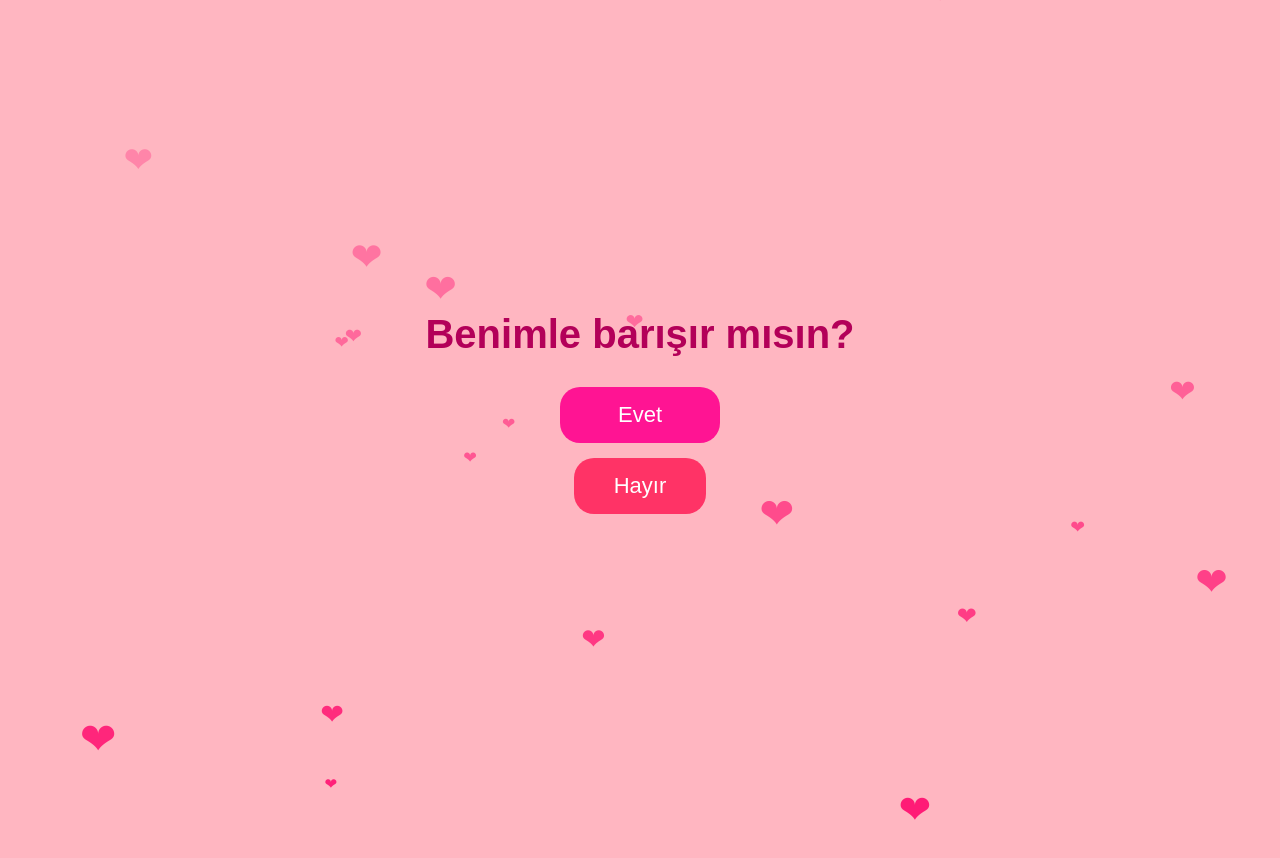
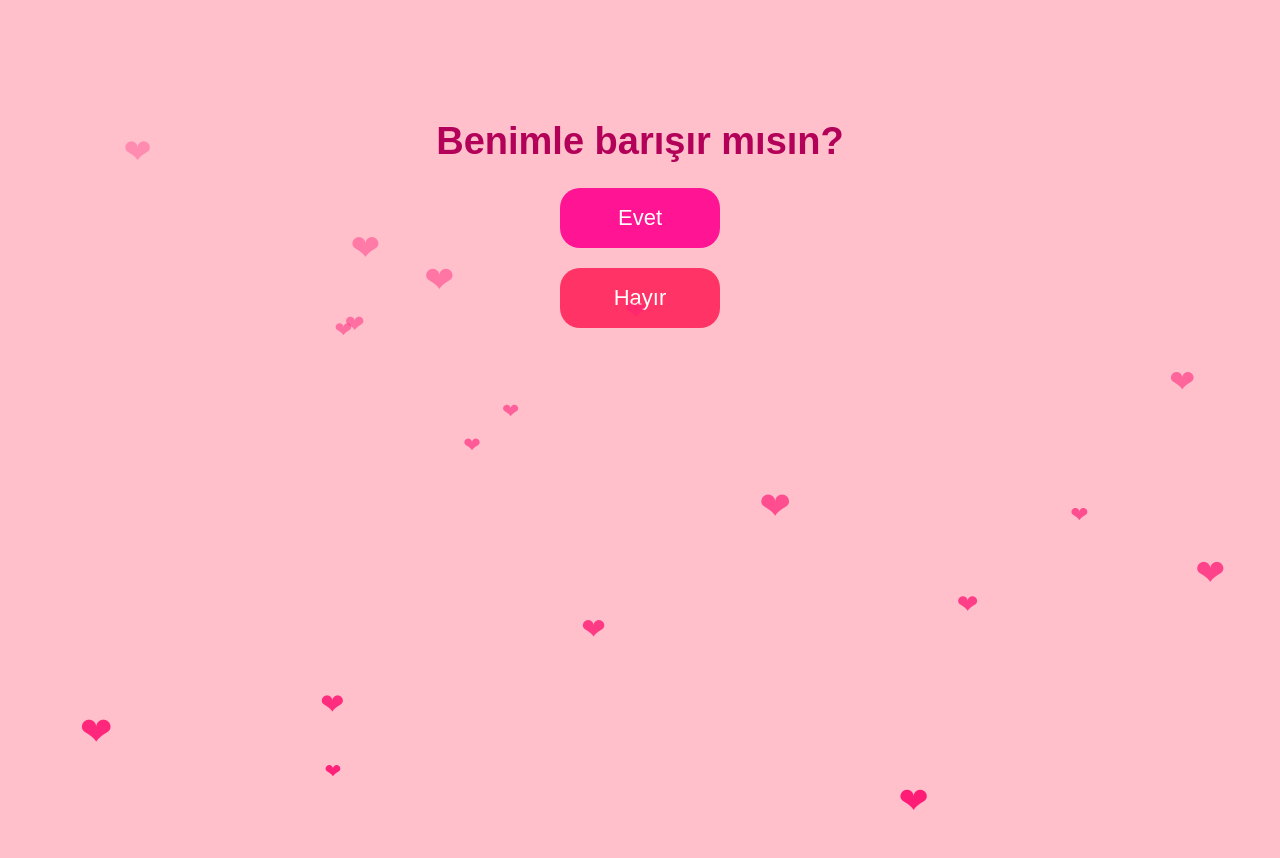
Before and after one commit to j2js7gbm45-create/Barisir-miyiz, a plain HTML site: page index.html in a window 1280 px wide. Before the commit the page ends 800 px from the top, so only its background shows below. Drawn offline with Linux system fonts and the light colour scheme.

Commit message:
Update index.html

```diff
--- a/index.html
+++ b/index.html
@@ -7,88 +7,82 @@
 <style>
     body {
         margin: 0;
+        width: 100vw;
         height: 100vh;
-        background: #ffb6c1;
+        background: pink;
+        overflow: hidden;
         font-family: Arial, sans-serif;
-        overflow: hidden;
-    }
-
-    .container {
-        position: relative;
-        z-index: 10;
-        height: 100vh;
-        display: flex;
-        flex-direction: column;
-        justify-content: center;
-        align-items: center;
-        text-align: center;
     }
 
     h1 {
-        font-size: 40px;
+        text-align: center;
+        margin-top: 15vh;
         color: #b30059;
-        margin-bottom: 30px;
+        font-size: 38px;
+        z-index: 2;
+        position: relative;
     }
 
-    button {
+    #yes, #no {
+        display: block;
+        margin: 20px auto;
         border: none;
         border-radius: 20px;
         cursor: pointer;
-        transition: all 0.3s ease;
+        font-size: 22px;
     }
 
     #yes {
         background: #ff1493;
         color: white;
-        font-size: 22px;
-        padding: 15px 40px;
-        min-width: 160px;
+        width: 160px;
+        height: 60px;
+        transition: width 0.3s, height 0.3s, font-size 0.3s;
     }
 
     #no {
         background: #ff3366;
         color: white;
-        font-size: 22px;
-        padding: 15px 40px;
-        margin-top: 15px;
+        width: 160px;
+        height: 60px;
     }
 
-    /* EVET tam ekran */
     .fullscreen {
         position: fixed;
         top: 0;
         left: 0;
-        width: 100vw;
-        height: 100vh;
+        width: 100vw !important;
+        height: 100vh !important;
         font-size: 80px !important;
         border-radius: 0 !important;
-        z-index: 20;
+        z-index: 10;
     }
 
     /* ❤️ Kalpler */
     .heart {
         position: fixed;
-        bottom: -40px;
-        font-size: 24px;
+        bottom: -30px;
+        font-size: 28px;
         color: #ff1a75;
+        animation: floatUp linear forwards;
         pointer-events: none;
-        animation: fly linear forwards;
     }
 
-    @keyframes fly {
+    @keyframes floatUp {
         from {
-            transform: translate(0, 0);
+            transform: translateX(0) translateY(0);
             opacity: 1;
         }
         to {
-            transform: translate(var(--x), -120vh);
+            transform: translateX(var(--x)) translateY(-120vh);
             opacity: 0;
         }
     }
 
     img {
         max-width: 80%;
-        margin-top: 30px;
+        display: block;
+        margin: 30px auto;
         border-radius: 20px;
     }
 </style>
@@ -96,29 +90,27 @@
 
 <body>
 
-<div class="container" id="app">
-    <h1>Benimle barışır mısın?</h1>
-    <button id="yes">Evet</button>
-    <button id="no">Hayır</button>
-</div>
+<h1 id="question">Benimle barışır mısın?</h1>
+<button id="yes">Evet</button>
+<button id="no">Hayır</button>
 
 <script>
 let noCount = 0;
 
 const yesBtn = document.getElementById("yes");
 const noBtn = document.getElementById("no");
-const app = document.getElementById("app");
+const question = document.getElementById("question");
 
-/* Hayır */
+/* HAYIR TIKLAMA */
 noBtn.addEventListener("click", () => {
     if (noCount >= 10) return;
 
     noCount++;
 
-    // EVET GERÇEKTEN büyüyor
+    // EVET GÖZLE GÖRÜLÜR BÜYÜR
+    yesBtn.style.width = 160 + noCount * 40 + "px";
+    yesBtn.style.height = 60 + noCount * 20 + "px";
     yesBtn.style.fontSize = 22 + noCount * 6 + "px";
-    yesBtn.style.padding =
-        15 + noCount * 4 + "px " + (40 + noCount * 10) + "px";
 
     if (noCount === 10) {
         noBtn.remove();
@@ -127,24 +119,26 @@ noBtn.addEventListener("click", () => {
     }
 });
 
-/* EVET */
+/* EVET TIKLAMA */
 yesBtn.addEventListener("click", () => {
-    app.innerHTML = `
-        <h1>kaldığımız yerden…<br>yeni gelmedik geri geldik 💞</h1>
+    document.body.innerHTML = `
+        <h1 style="margin-top:10vh;color:#b30059;text-align:center;">
+            kaldığımız yerden…<br>yeni gelmedik geri geldik 💞
+        </h1>
         <img src="https://i.ibb.co/rRMMBrVc/931b4491-856e-499e-869a-68b0f30e803f.jpg">
     `;
 });
 
-/* Kalp üretimi */
+/* ❤️ KALP ÜRETİCİ */
 function createHeart() {
     const heart = document.createElement("div");
     heart.className = "heart";
-    heart.textContent = "❤";
+    heart.innerHTML = "❤";
 
     heart.style.left = Math.random() * 100 + "vw";
-    heart.style.fontSize = Math.random() * 30 + 15 + "px";
+    heart.style.fontSize = Math.random() * 20 + 20 + "px";
 
-    // Sağ-sol çapraz hareket
+    // Sağ / sol çapraz
     const xMove = (Math.random() < 0.5 ? -1 : 1) * (Math.random() * 200 + 50);
     heart.style.setProperty("--x", xMove + "px");
 
@@ -156,6 +150,7 @@ function createHeart() {
     setTimeout(() => heart.remove(), duration * 1000);
 }
 
+// Sürekli kalp
 setInterval(createHeart, 200);
 </script>
 
```
